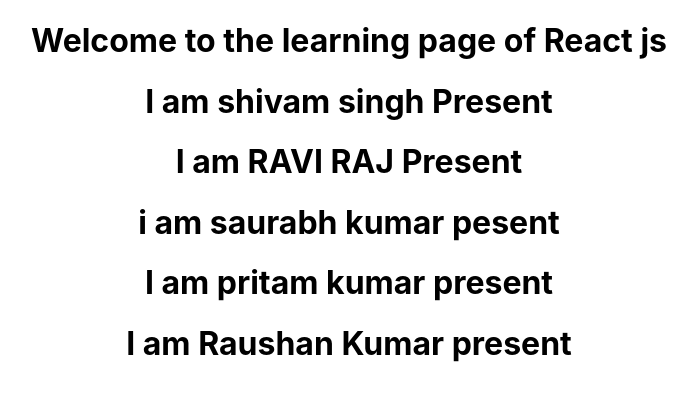
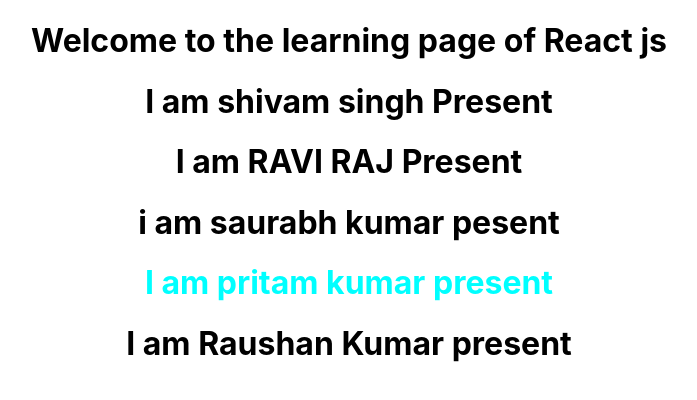
Before and after one commit to Kunwar-Abhishek-Singh/Spyder, a React (Create React App) app: page / in a window 1280 px wide. Shown: the top 400 px of the page, without its empty margins (291-988 px from the left). Built offline with nearby package versions, Linux system fonts and the light colour scheme.

Commit message:
pritam has commited

```diff
--- a/src/App.js
+++ b/src/App.js
@@ -7,7 +7,7 @@
       <h1>I am shivam singh Present</h1>
       <h1>I am RAVI RAJ Present</h1>
       <h1>i am saurabh kumar pesent</h1>
-      <h1>I am pritam kumar present</h1>
+      <h1  className='pritam'>I am pritam kumar present</h1>
       <h1>I am Raushan Kumar present</h1>
     </div>
   );
--- a/src/index.css
+++ b/src/index.css
@@ -11,3 +11,6 @@
   font-family: source-code-pro, Menlo, Monaco, Consolas, 'Courier New',
     monospace;
 }
+.pritam{
+  color:cyan;
+}
```
